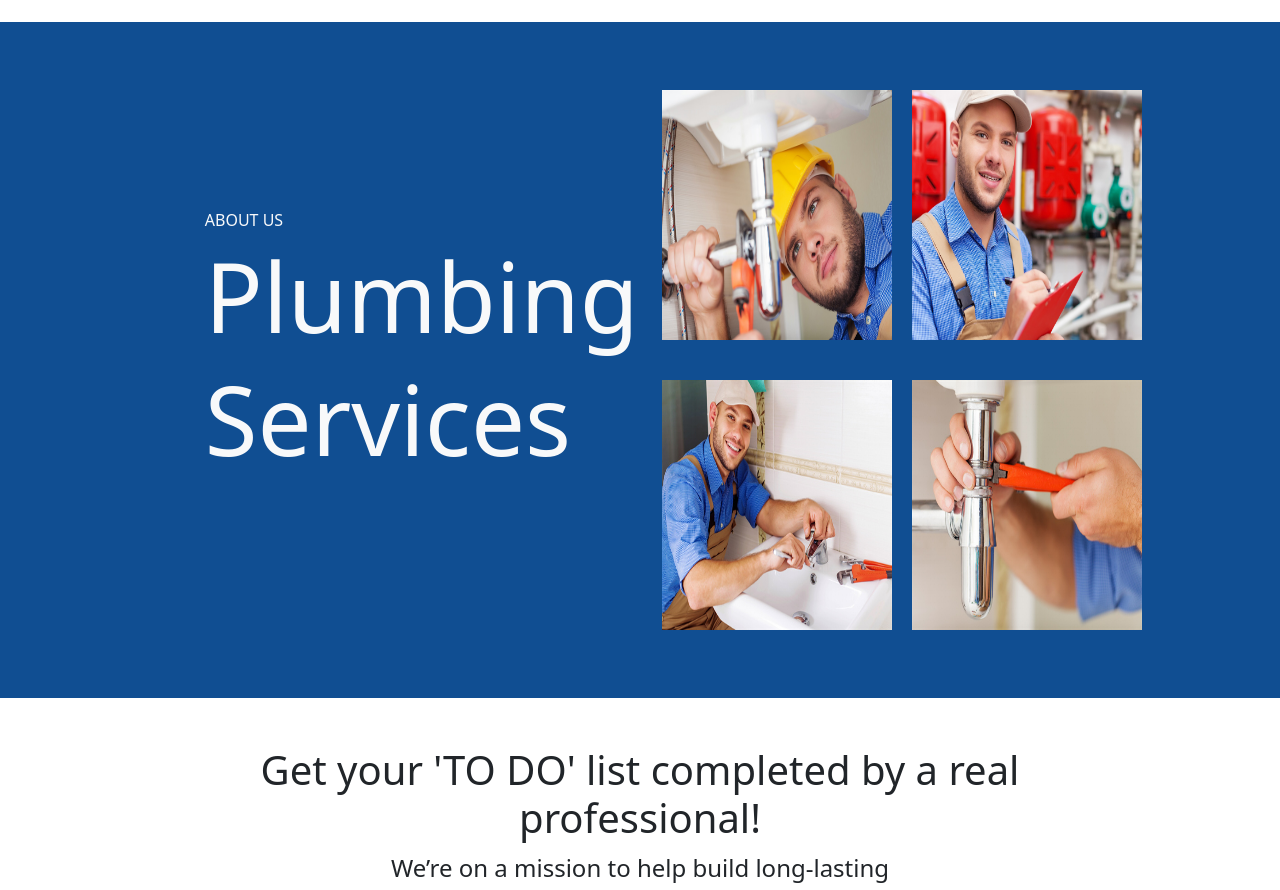
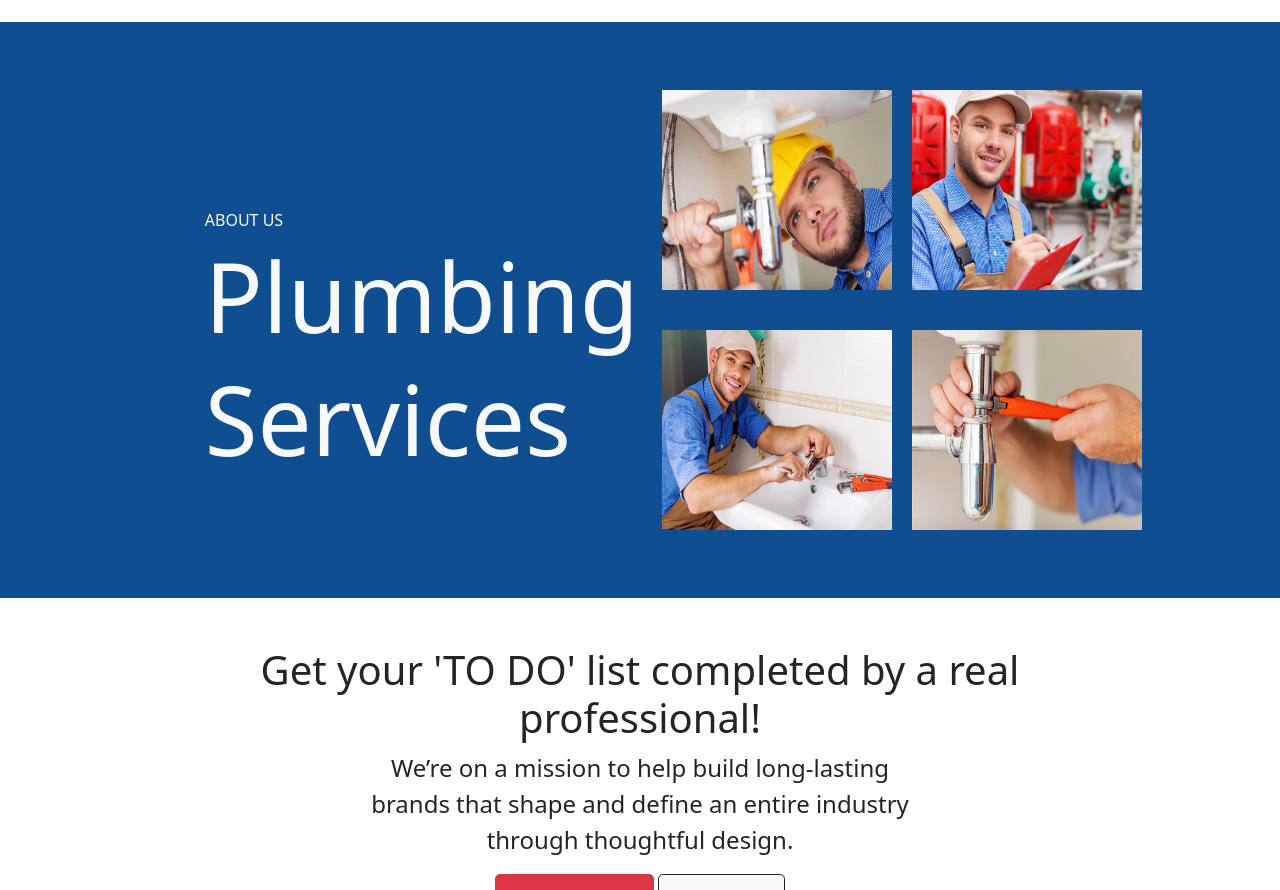
Before and after one commit to daveeedu/company_profile, a plain HTML site: page index.html in a window 1280 px wide. Shown: the part 2923-3813 px from the top of the page. Drawn offline with Linux system fonts and the light colour scheme.

Commit message:
commit new changes

```diff
--- a/css/style.css
+++ b/css/style.css
@@ -29,7 +29,7 @@
 }
 .gallery img {
     width: 250px;
-    height: 250px;
+    height: 200px;
     padding: 0 10px;
     overflow: hidden;
 
--- a/index.html
+++ b/index.html
@@ -102,18 +102,18 @@
             <div class=" col-sm-12 col-md-6 col-lg-6 py-5 ">
                 <div class="img-section">
                     <div class="gallery">
-                        <img src="./images/frg.jpg" class=" img-fluid" alt="">
+                        <img src="./images/frg.jpg" class=" rounded mx-auto d-block" alt="">
                     </div>
                     <div class="gallery ">
-                        <img src="./images/rg.jpg" class=" img-fluid" alt="">
+                        <img src="./images/rg.jpg" class=" rounded mx-auto d-block" alt="">
                     </div>
                 </div>
                 <div class="img-section">
                     <div class="gallery">
-                        <img src="./images/billionphotos1882993.jpg" class=" img-fluid" alt="">
+                        <img src="./images/billionphotos1882993.jpg" class=" rounded mx-auto d-block" alt="">
                     </div>
                     <div class="gallery">
-                        <img src="./images/billionphotos1882951.jpg" class=" img-fluid" alt="">
+                        <img src="./images/billionphotos1882951.jpg" class=" rounded mx-auto d-block" alt="">
                     </div>
                 </div>
             </div>
```
